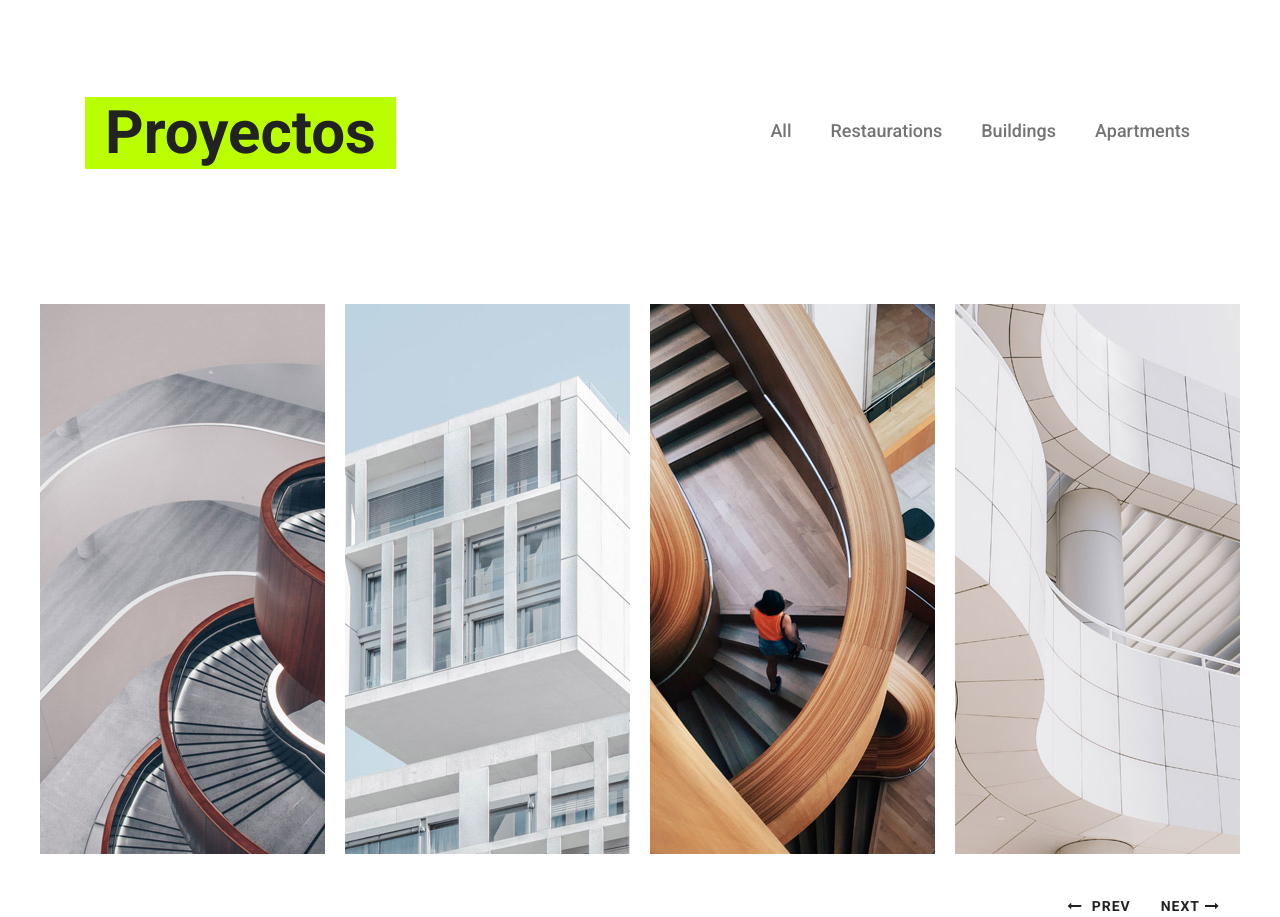
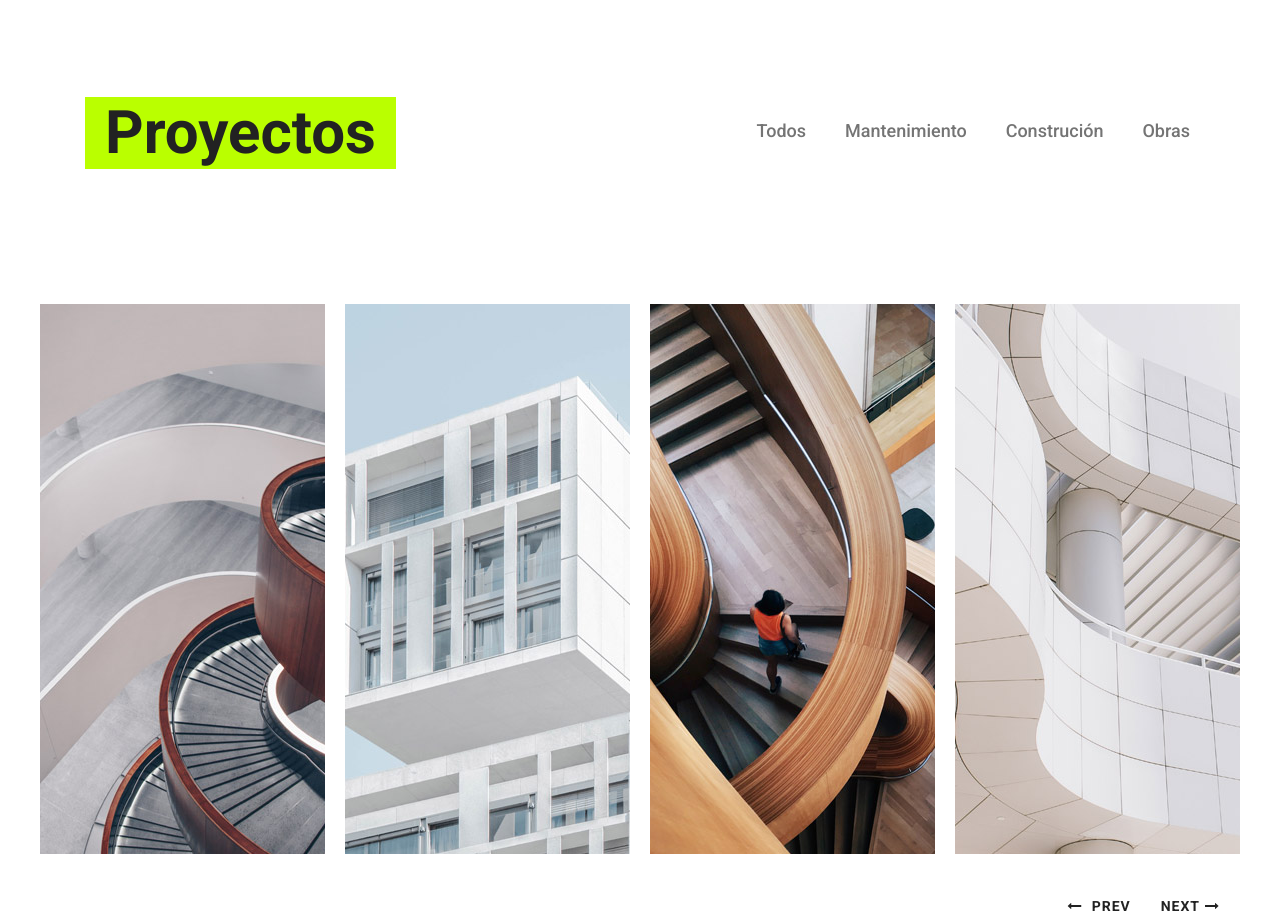
Before and after one commit to FanTom1003/aura, a plain HTML site: page index.html in a window 1280 px wide. Shown: the part 4008-4925 px from the top of the page. Drawn offline with Linux system fonts and the light colour scheme.

Commit message:
pasando a español

```diff
--- a/index.html
+++ b/index.html
@@ -328,10 +328,10 @@
                 </div>
                 <div class="col-lg-9">
                     <ul class="projects-filter-nav">
-                        <li class="btn-filter" data-filter="*">All</li>
-                        <li class="btn-filter" data-filter=".rest">Restaurations</li>
-                        <li class="btn-filter" data-filter=".build">Buildings</li>
-                        <li class="btn-filter" data-filter=".apart">Apartments</li>
+                        <li class="btn-filter" data-filter="*">Todos</li>
+                        <li class="btn-filter" data-filter=".rest">Mantenimiento</li>
+                        <li class="btn-filter" data-filter=".build">Construción</li>
+                        <li class="btn-filter" data-filter=".apart">Obras</li>
                     </ul>
                 </div>
             </div>
```
